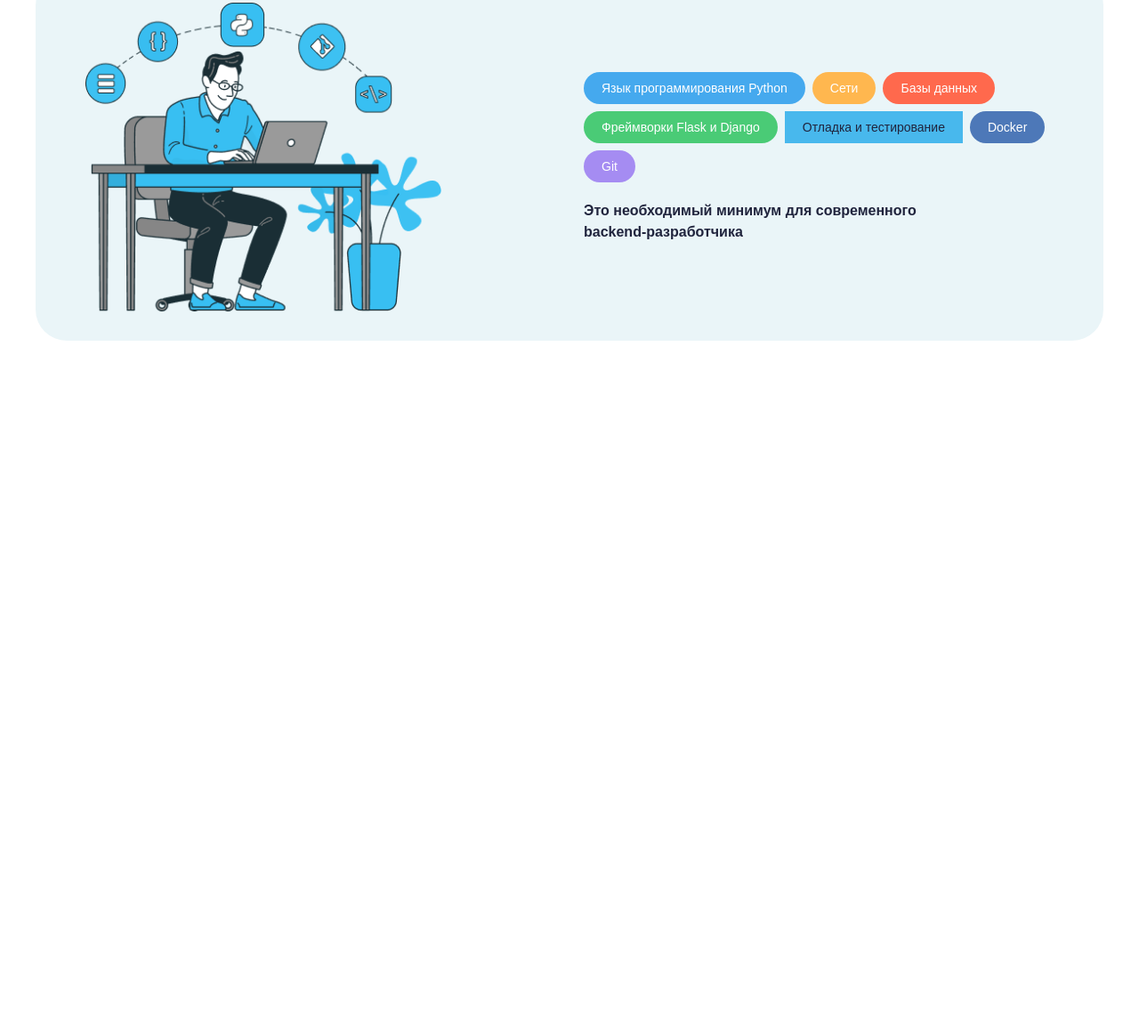
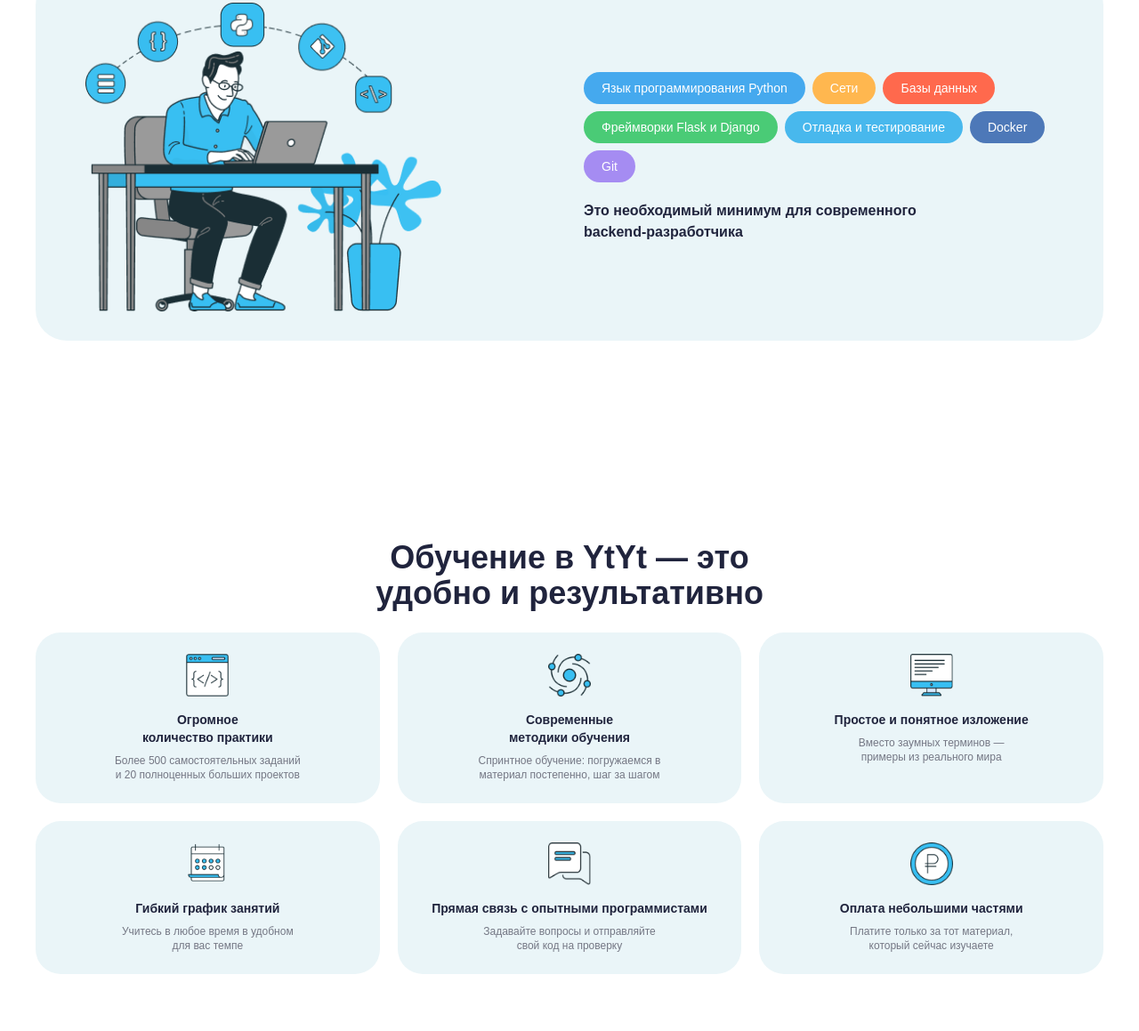
Before and after one commit to idilnozairgasheva06-svg/my-html-project, a website: page index.html in a window 1280 px wide. Shown: the part 952-2111 px from the top of the page at 89% size. Before the commit the page ends 1415 px from the top, so only its background shows below. Drawn offline with Linux system fonts and the light colour scheme.

Commit message:
benefits

```diff
--- a/index.html
+++ b/index.html
@@ -80,7 +80,7 @@
                    <span class="bg-[#ffb74f] text-white rounded-full px-5 py-2 text-sm"> Сети </span>
                 <span class="bg-[#ff694d] text-white rounded-full px-5 py-2 text-sm"> Базы данных</span>
                 <span class="bg-[#4acb76] text-white rounded-full px-5 py-2 text-sm"> Фреймворки Flask и Django</span>
-                <span class="bg-[#48b8ed] text-whiterounded-full px-5 py-2 text-sm"> Отладка и тестирование</span>
+                <span class="bg-[#48b8ed] text-white rounded-full px-5 py-2 text-sm"> Отладка и тестирование</span>
                  <span class="bg-[#4d78b8] text-white rounded-full px-5 py-2 text-sm"> Docker</span>
                   <span class="bg-[#a58cf2] text-white rounded-full  px-5 py-2 text-sm"> Git </span>
              </div>
@@ -89,5 +89,59 @@
             </div>
         </div>
     </section>
+
+    <section class="bg-white px-5 py-16">
+    <div id="process" class="py-20 px-5">
+        <div class="max-w-[1200px] mx-auto">
+            <h2 class="text-3xl sm:text-4xl font-semibold text-center"> Обучение в YtYt — это<br> удобно и результативно </h2>
+        </div>
+    </div>
+    <div class="max-w-[1200px] mx-auto">
+        <div class="grid grid-cols-2 sm:grid-cols-2 lg:grid-cols-3 gap-4 lg:gap-5 -mt-14">
+            <div class="bg-[#eaf5f8]  rounded-[28px]  min-h-[160px]  p-6  flex flex-col items-center text-center">
+                <img src="/images/svg-gobbler 1.png" class="w-12 h-12 mb-4">
+                <h3 class="font-semibold text-[#20243d] text-sm leading-5">
+                    Огромное<br class="hidden lg:block">количество практики </h3>
+                <p class="text-[#747784] text-xs leading-4 mt-2 max-w-[210px]"> Более 500 самостоятельных заданий и 20 полноценных больших проектов </p>
+            </div>
+
+            <div class="bg-[#eaf5f8] rounded-[28px] min-h-[160px] p-6 flex flex-col items-center text-center">
+                <img src="/images/svg-gobbler 3.png"  class="w-12 h-12 mb-4">
+                <h3 class="font-semibold text-[#20243d] text-sm leading-5"> Современные<br> методики обучения </h3>
+                <p class="text-[#747784] text-xs  leading-4 mt-2 max-w-[210px]">
+                    Спринтное обучение:
+                    погружаемся в материал
+                    постепенно, шаг за шагом </p>
+            </div>
+
+            <div class="bg-[#eaf5f8] rounded-[28px] min-h-[160px] p-6 flex flex-col items-center text-center">
+                <img src="/images/Group 1182.png" class="w-12 h-12 mb-4">
+                <h3 class="font-semibold text-[#20243d] text-sm leading-5"> Простое и понятное изложение </h3>
+                <p class="text-[#747784] text-xs leading-4 mt-2 max-w-[210px]"> Вместо заумных терминов — примеры из реального мира</p>
+            </div>
+
+            <div class="bg-[#eaf5f8] rounded-[28px] min-h-[160px]  p-6 flex  flex-col items-center text-center">
+                <img src="/images/Group 1176.png" class="w-12 h-12 mb-4">
+                <h3 class="font-semibold text-[#20243d] text-sm leading-5"> Гибкий график занятий </h3>
+                <p class="text-[#747784] text-xs leading-4 mt-2 max-w-[210px]"> Учитесь в любое время в удобном для вас темпе</p>
+            </div>
+
+            <div class="bg-[#eaf5f8] rounded-[28px] min-h-[160px] p-6 flex flex-col items-center text-center lg:col-start-2">
+                <img src="/images/Group 1195.png" class="w-12 h-12 mb-4">
+             <h3 class="font-semibold text-[#20243d] text-sm leading-5">Прямая связь с опытными программистами </h3>
+                <p class="text-[#747784] text-xs leading-4 mt-2 max-w-[210px]"> Задавайте вопросы и отправляйте свой код на проверку </p>
+            </div>
+
+            <div class="bg-[#eaf5f8] rounded-[28px] min-h-[160px] p-6 flex flex-col items-center text-center">
+                <img src="/images/svg-gobbler (5) 1.png" class="w-12 h-12 mb-4">
+                <h3 class="font-semibold text-[#20243d] text-sm leading-5"> Оплата небольшими частями </h3>
+                <p class="text-[#747784] text-xs leading-4 mt-2 max-w-[210px]"> Платите только за тот материал, который сейчас изучаете
+                </p>
+            </div>
+        </div>
+    </div>
+</section>
+
+
 </body>
 </html>
```
